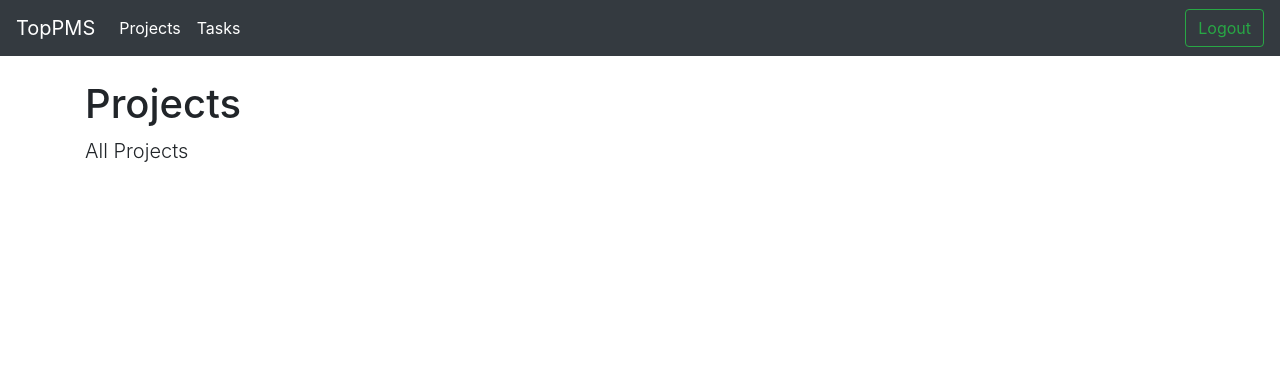
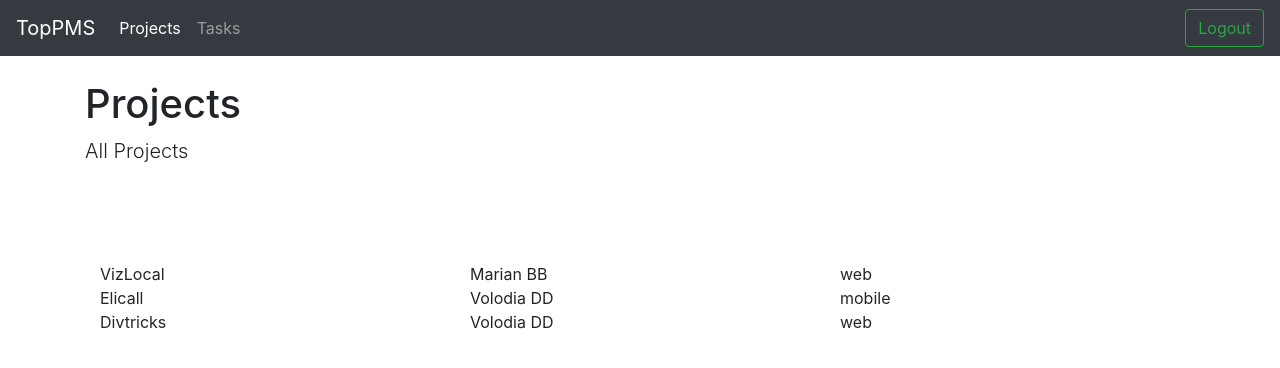
Before and after one commit to ihohry/TopPMS, an Angular app: page /projects in a window 1280 px wide. Shown: the top 368 px of the page. Built offline with nearby package versions, Linux system fonts and the light colour scheme.

Commit message:
implement functionality

```diff
--- a/src/app/app.module.ts
+++ b/src/app/app.module.ts
@@ -10,6 +10,7 @@ import {routing } from './app.routing';
 import { ProjectsComponent } from './projects/projects.component';
 import { UserService } from './login/user.service';
 import { TasksComponent } from './tasks/tasks.component';
+import { ProjectsService } from './projects/projects.service';
 
 
 @NgModule({
@@ -24,9 +25,11 @@ import { TasksComponent } from './tasks/tasks.component';
     BrowserModule,
     FormsModule,
     routing
+
   ],
   providers: [
-    UserService
+    UserService,
+    ProjectsService
   ],
   bootstrap: [AppComponent]
 })
--- /dev/null
+++ b/src/app/common/protocols.ts
@@ -0,0 +1,10 @@
+export interface Project {
+    name: string;
+    type: string;
+    owner: string;
+    members: Array<Member>;
+}
+
+export interface Member{
+    name: string;
+}
--- a/src/app/navbar/navbar.component.html
+++ b/src/app/navbar/navbar.component.html
@@ -1,11 +1,11 @@
 <nav class="navbar navbar-expand-md navbar-dark bg-dark fixed-top">
 <a class="navbar-brand" [routerLink]="['/projects']"> TopPMS</a>
 <ul class="navbar-nav mr-auto">
-  <li class="nav-item active">
-    <a class="nav-link" [routerLink]="['/projects']">Projects</a>
+  <li class="nav-item">
+    <a class="nav-link" [routerLink]="['/projects']" routerLinkActive="active" [routerLinkActiveOptions]="{exact: true}"> Projects</a>
   </li>
-  <li class="nav-item active">
-    <a class="nav-link" [routerLink]="['/tasks']"> Tasks</a>
+  <li class="nav-item">
+    <a class="nav-link" [routerLink]="['/tasks']" routerLinkActive="active"> Tasks</a>
   </li>
 </ul>
 <span class="login-name">{{userService.currentUserName}}</span>
--- a/src/app/projects/projects.component.html
+++ b/src/app/projects/projects.component.html
@@ -1,5 +1,12 @@
 <app-navbar></app-navbar>
-<div class = "container">
+<div class="container">
   <h1>Projects</h1>
-  <p class = "lead">All Projects</p>
+  <p class="lead">All Projects</p>
+  <div class="container">
+    <div class="row" *ngFor="let project of projectsService.projects">
+      <div class="col">{{project.name}}</div>
+      <div class="col">{{project.owner}}</div>
+      <div class="col">{{project.type}}</div>
+    </div>
+  </div>
 </div>
--- a/src/app/projects/projects.component.ts
+++ b/src/app/projects/projects.component.ts
@@ -1,11 +1,15 @@
 import { Component, OnInit } from '@angular/core';
 import { ActivatedRoute } from '@angular/router';
+import { ProjectsService } from './projects.service';
 
 @Component({
   selector: 'app-projects',
   templateUrl: './projects.component.html',
   styleUrls: ['./projects.component.css']
 })
-export class ProjectsComponent {
+export class ProjectsComponent implements OnInit {
+  constructor(private projectsService: ProjectsService) {}
 
+  ngOnInit() {
+  }
 }
--- /dev/null
+++ b/src/app/projects/projects.service.ts
@@ -0,0 +1,24 @@
+import {Project, Member} from '../common/protocols';
+
+
+export class ProjectsService{
+    public projects: Array<Project>= [ {
+        name: 'VizLocal',
+        type: 'web',
+        owner: 'Marian BB',
+        members: new Array<Member>()
+    },
+    {
+        name: 'Elicall',
+        type: 'mobile',
+        owner: 'Volodia DD',
+        members: new Array<Member>()
+    },
+    {
+        name: 'Divtricks',
+        type: 'web',
+        owner: 'Volodia DD',
+        members: new Array<Member>()
+    }
+];
+}
```
